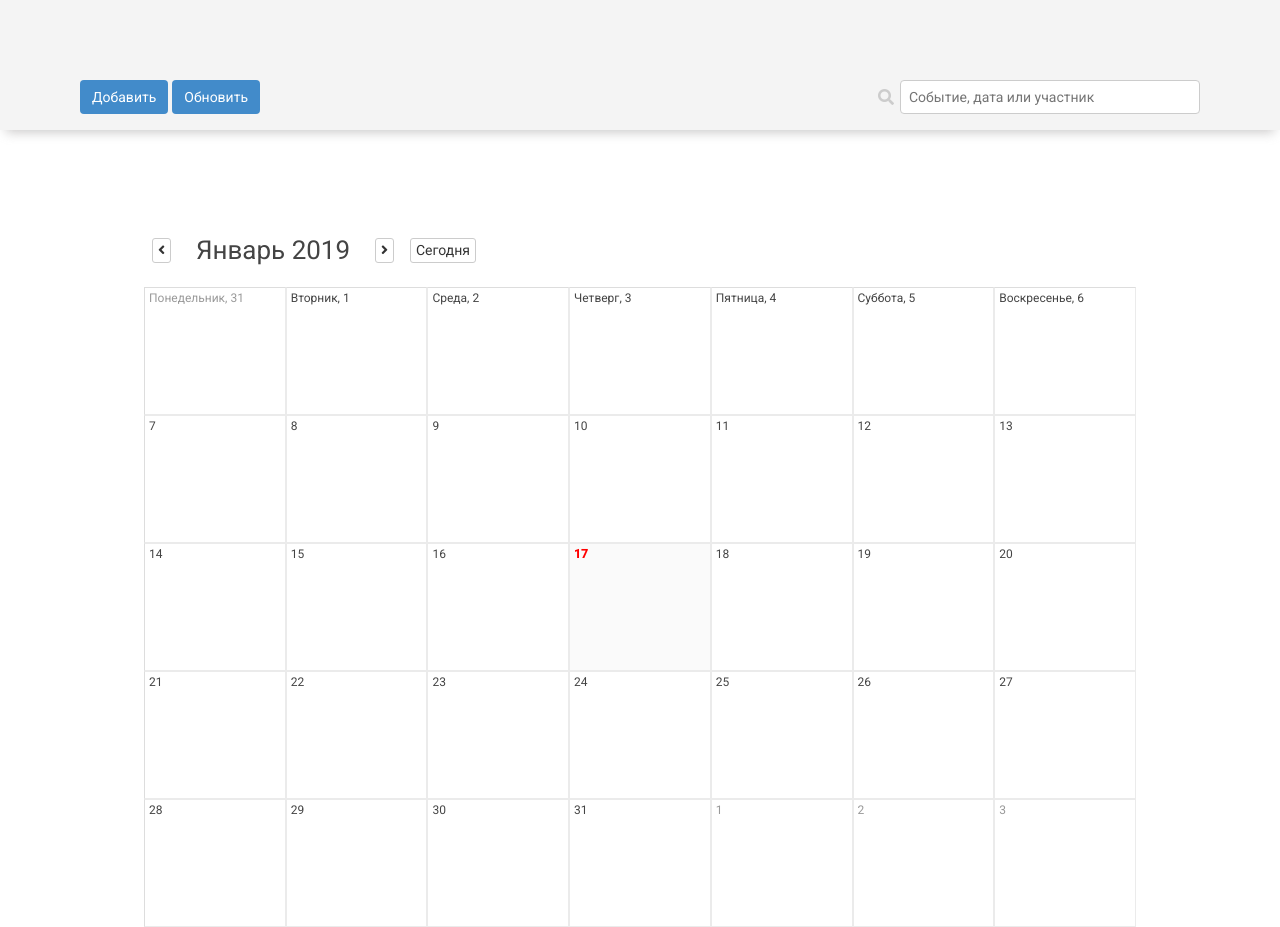
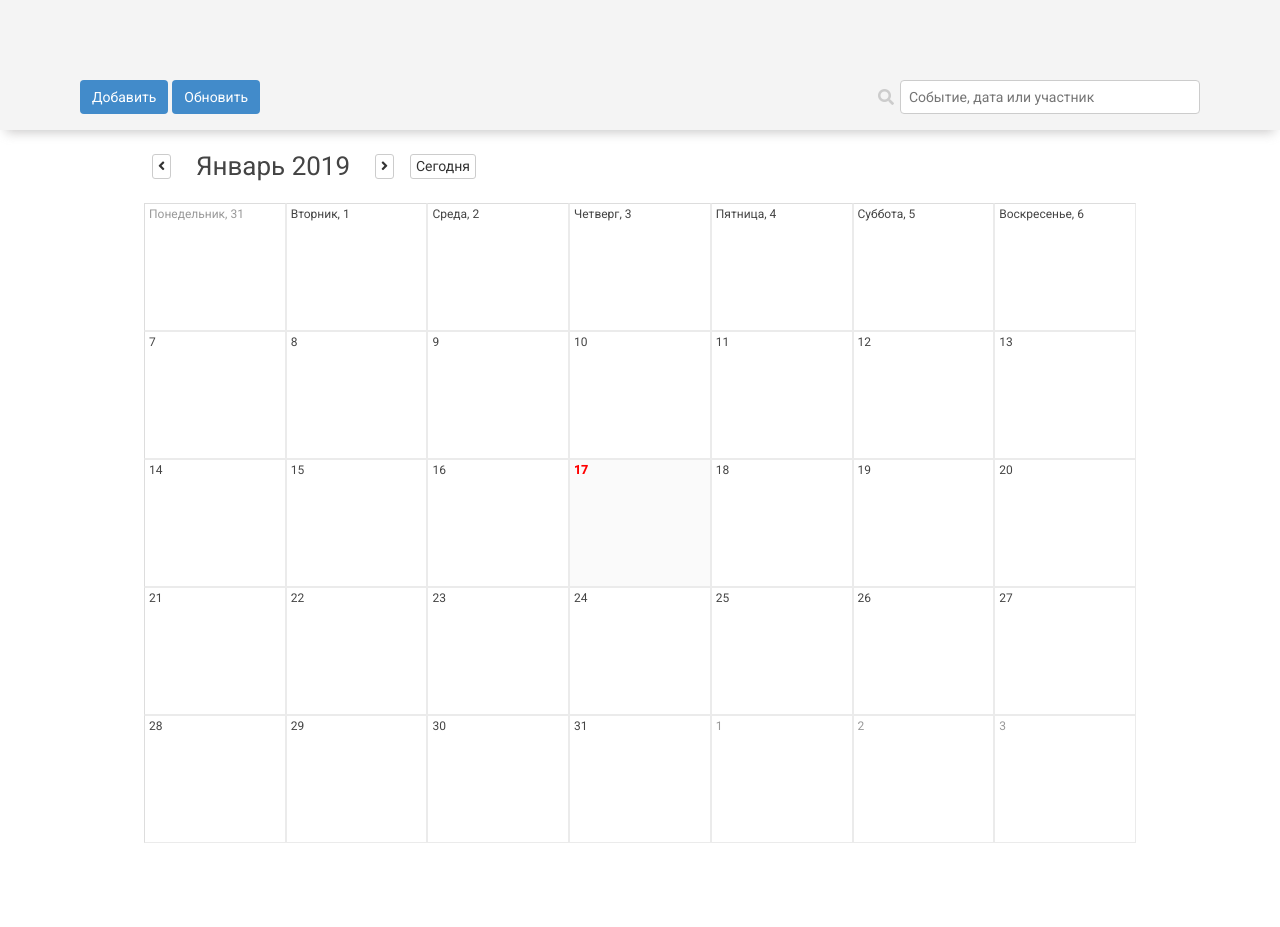
Before and after one commit to egorkqq/day-planner, a React (Create React App) app: page / in a window 1280 px wide. After the commit the page ends 843 px from the top, so only its background shows below. Built offline with nearby package versions, Linux system fonts and the light colour scheme.

Commit message:
fix: calendar margin

```diff
--- a/src/Calendar/styles.sass
+++ b/src/Calendar/styles.sass
@@ -11,7 +11,7 @@ body
 .Calendar
   width: 80%
   height: 480px
-  margin: 100px auto
+  margin: 16px auto
 
   max-width: 992px
 
```
